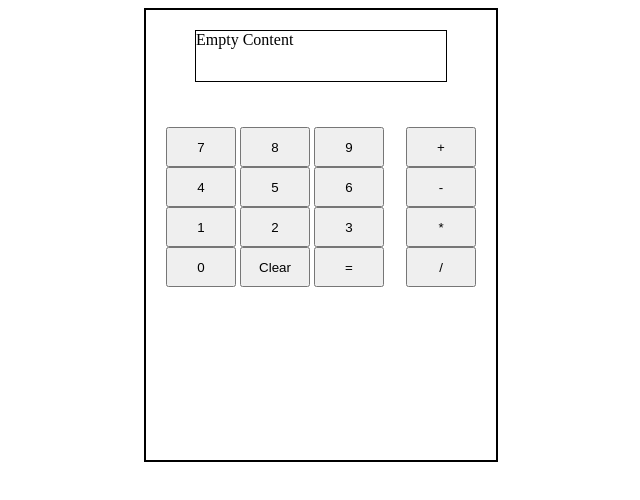
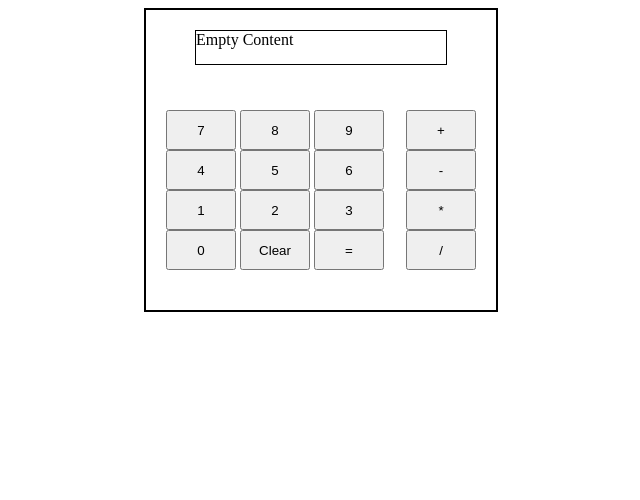
Before and after one commit to PandesalPanpan/calculator, a plain HTML site: page index.html in a window 1280 px wide. Shown: the whole page, without its empty margins (319-959 px from the left). Drawn offline with Linux system fonts and the light colour scheme.

Commit message:
Update calculator size height to be smaller

```diff
--- a/style.css
+++ b/style.css
@@ -9,7 +9,7 @@ body {
     align-items: center;
     border: 2px solid black;
     width: 350px;
-    height: 450px;
+    height: 300px;
     gap: 25px
 }
 
```
